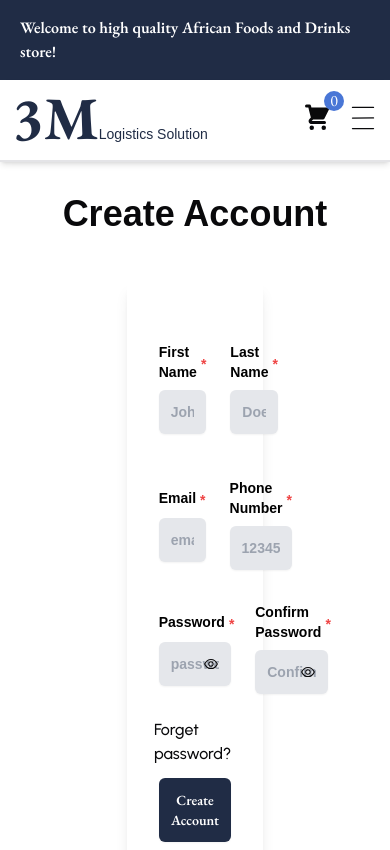
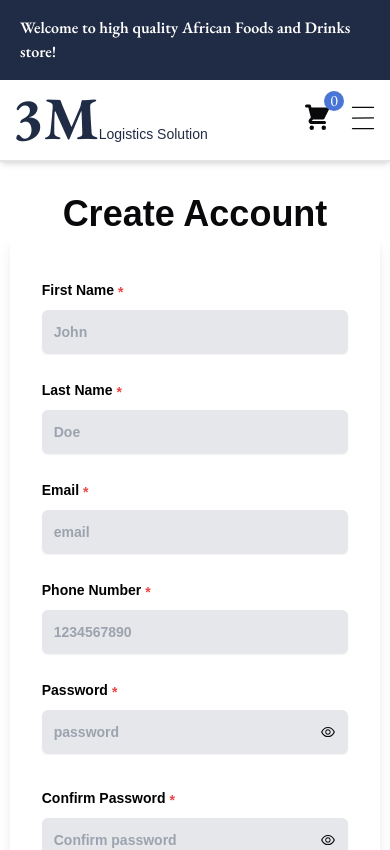
Before and after one commit to Mayadihno/3mlogistics, a Next.js app: page /register in a window 390 px wide. Shown: the top 850 px of the page. Built offline with nearby package versions, Linux system fonts and the light colour scheme; a web font is replaced by a local one.

Commit message:
refactor: improve layout and responsiveness across various components

```diff
--- a/app/(admin)/_components/AdminOrders.tsx
+++ b/app/(admin)/_components/AdminOrders.tsx
@@ -113,7 +113,7 @@ const AdminOrders = () => {
     );
   const totalOrders = data?.orders.length;
   return (
-    <div className=" font-ebgaramond mx-10">
+    <div className=" font-ebgaramond md:mx-10 mx-2">
       <h3 className="text-3xl font-semibold text-center pt-6">All Orders</h3>
       <div className=" my-6">
         {data && (
--- a/auth/Login.tsx
+++ b/auth/Login.tsx
@@ -56,9 +56,9 @@ const Login = () => {
   };
 
   return (
-    <div className=" w-[70%] mx-auto mb-10">
+    <div className="md:w-[70%] w-[95%] mx-auto mb-10">
       <h2 className="text-4xl font-semibold text-center pb-6 pt-8">Login</h2>
-      <div className="w-1/2 mx-auto my-6 shadow-2xl rounded-md">
+      <div className="md:w-1/2 w-full mx-auto my-6 shadow-2xl rounded-md">
         <form onSubmit={handleSubmit(onSubmit)} className="mt-4 px-4 py-4">
           <div className="py-4">
             <TextInput
--- a/auth/Register.tsx
+++ b/auth/Register.tsx
@@ -58,12 +58,12 @@ const Register = () => {
     }
   };
   return (
-    <div className="w-[70%] mx-auto mb-10">
-      <h2 className="text-4xl font-semibold text-center pb-6 pt-8">
+    <div className="md:w-[70%] w-[95%] mx-auto mb-10">
+      <h2 className="text-4xl font-semibold text-center md:pb-6 pt-8">
         Create Account
       </h2>
-      <div className="w-1/2 mx-auto my-6 p-4 shadow-lg rounded-md">
-        <form onSubmit={handleSubmit(onSubmit)} className="mt-4 px-4 py-4">
+      <div className="md:w-1/2 w-full mx-auto md:my-6 p-4 shadow-lg rounded-md">
+        <form onSubmit={handleSubmit(onSubmit)} className="md:mt-4 px-4 py-4">
           {generalErrorMesg && (
             <h2
               style={{ color: "#ef4444" }}
@@ -72,7 +72,7 @@ const Register = () => {
               {generalErrorMesg}
             </h2>
           )}
-          <div className="flex items-center space-x-6">
+          <div className="flex md:flex-row gap-x-7 flex-col items-center space-y-3 md:space-y-0">
             <div className="my-3 w-full">
               <TextInput
                 label="First Name"
@@ -92,7 +92,7 @@ const Register = () => {
               />
             </div>
           </div>
-          <div className="flex space-x-6 items-center my-5">
+          <div className="flex md:flex-row flex-col md:my-5 my-3 items-center gap-x-7 space-y-3 md:space-y-0">
             <div className="my-3 w-full">
               <TextInput
                 label="Email"
@@ -113,8 +113,8 @@ const Register = () => {
               />
             </div>
           </div>
-          <div className="flex items-center space-x-6">
-            <div className="w-full">
+          <div className="flex md:flex-row flex-col items-center gap-x-7 space-y-5 md:space-y-0">
+            <div className="w-full my-3">
               <TextInput
                 label="Password"
                 placeholder="password"
@@ -125,7 +125,7 @@ const Register = () => {
                 suffixIcon={<ICONS.eye />}
               />
             </div>
-            <div className="w-full">
+            <div className="w-full my-3">
               <TextInput
                 label="Confirm Password"
                 placeholder="Confirm password"
--- a/components/Profile/Profile.tsx
+++ b/components/Profile/Profile.tsx
@@ -17,21 +17,21 @@ const Profile = () => {
               <TabsList className="grid w-full grid-cols-3 py-3 px-6 font-prociono rounded-[5px] bg-[#27272a74]">
                 <TabsTrigger
                   value="profile"
-                  className="text-black text-base font-bold px-4 py-2 cursor-pointer data-[state=active]:rounded-[10px]
+                  className="text-black md:text-base text-sm font-bold px-4 py-2 cursor-pointer data-[state=active]:rounded-[10px]
                      data-[state=active]:bg-[#202C45] data-[state=active]:text-white"
                 >
                   Profile
                 </TabsTrigger>
                 <TabsTrigger
                   value="edit-profile"
-                  className="text-black text-base font-bold px-4 py-2 cursor-pointer data-[state=active]:rounded-[10px]
+                  className="text-black md:text-base text-sm  font-bold px-4 py-2 cursor-pointer data-[state=active]:rounded-[10px]
                      data-[state=active]:bg-[#202C45] data-[state=active]:text-white"
                 >
                   Edit Profile
                 </TabsTrigger>
                 <TabsTrigger
                   value="change-password"
-                  className="text-black text-base font-bold px-4 py-2 cursor-pointer data-[state=active]:rounded-[10px]
+                  className="text-black md:text-base text-sm font-bold px-4 py-2 cursor-pointer data-[state=active]:rounded-[10px]
                      data-[state=active]:bg-[#202C45] data-[state=active]:text-white"
                 >
                   Change Password
--- a/components/admin/Product/AdminProduct.tsx
+++ b/components/admin/Product/AdminProduct.tsx
@@ -262,7 +262,7 @@ const AdminProduct = () => {
             <div className="flex justify-end items-center my-8">
               <Paginate
                 setPage={setPage}
-                totalPages={data.totalPages}
+                totalPages={data?.totalPages}
                 page={page}
               />
             </div>
--- a/components/checkout/BillingInfo.tsx
+++ b/components/checkout/BillingInfo.tsx
@@ -10,7 +10,6 @@ import { useRouter } from "next/navigation";
 import { useForm } from "react-hook-form";
 import toast from "react-hot-toast";
 import { setItem } from "@/utils/storage";
-
 
 export interface AddressProp {
   firstName: string;
@@ -77,7 +76,7 @@ const BillingInfo = () => {
   return (
     <>
       {/* <CheckoutSteps current={0} /> */}
-      <div className="grid grid-cols-3 w-full space-x-6">
+      <div className="grid grid-cols-1 md:grid-cols-3 w-full gap-y-8 md:space-x-6">
         <form
           onSubmit={handleSubmit(handlePayment)}
           className="w-full font-ebgaramond col-span-2"
@@ -140,7 +139,7 @@ const BillingInfo = () => {
                   errors={errors}
                 />
               </div>
-              <div className="flex-1 !text-base">
+              <div className="flex-1 !text-base mt-[-3px]">
                 <TextInput
                   label="Country"
                   name="countries"
@@ -155,7 +154,7 @@ const BillingInfo = () => {
                 />
               </div>
             </div>
-            <div className="grid grid-cols-3 gap-x-6 my-5">
+            <div className="grid md:grid-cols-3 grid-cols-1 gap-y-4 gap-x-6 my-5">
               <div className="flex-1 !text-base">
                 <TextInput
                   label="City"
--- a/components/dropdown/Dropdown.tsx
+++ b/components/dropdown/Dropdown.tsx
@@ -16,7 +16,11 @@ import toast from "react-hot-toast";
 import { useRouter } from "next/navigation";
 import { logout } from "@/redux/slice/userSlice";
 
-const Dropdown = () => {
+interface DropdownProps {
+  setMenuOpen: (open: boolean) => void;
+}
+
+const Dropdown = ({ setMenuOpen }: DropdownProps) => {
   const { isAuthenticated, user } = useAppSelector((state) => state.user);
   const dispatch = useAppDispatch();
   const router = useRouter();
@@ -27,10 +31,12 @@ const Dropdown = () => {
     dispatch(logout());
     setIsOpen(false);
     toast.success("Logged out successfully");
+    setMenuOpen(false);
     router.push("/login");
   };
   const closeDropdown = () => {
     setIsOpen(false);
+    setMenuOpen(false);
   };
 
   return (
--- a/components/navbar/Navbar.tsx
+++ b/components/navbar/Navbar.tsx
@@ -18,6 +18,7 @@ const Navbar = () => {
   const router = useRouter();
   const handleLogin = (e: FormEvent) => {
     e.preventDefault();
+    setMenuOpen(false);
     router.push("/login");
   };
 
@@ -101,7 +102,7 @@ const Navbar = () => {
                 </div>
               </div>
               {isAuthenticated ? (
-                <Dropdown />
+                <Dropdown setMenuOpen={setMenuOpen} />
               ) : (
                 <Button
                   onClick={handleLogin}
@@ -138,7 +139,7 @@ const Navbar = () => {
             )}
             <div className="flex justify-between px-4 py-2">
               {isAuthenticated ? (
-                <Dropdown />
+                <Dropdown setMenuOpen={setMenuOpen} />
               ) : (
                 <Button
                   onClick={handleLogin}
--- a/components/payment/Payment.tsx
+++ b/components/payment/Payment.tsx
@@ -23,8 +23,8 @@ const Payment = () => {
   }, []);
 
   return (
-    <div className="flex justify-between w-[75%] mx-auto space-x-5 font-ebgaramond">
-      <div className="w-1/2 mx-auto h-fit my-10 border rounded-md shadow-md p-5">
+    <div className="flex md:flex-row flex-col justify-between md:w-[75%] w-[95%] mx-auto md:space-x-5 font-ebgaramond">
+      <div className="md:w-1/2 w-full mx-auto h-fit my-10 border rounded-md shadow-md p-5">
         <div className="py-2 border-b-2 text-sm text-nowrap">
           <h2 className="text-2xl font-semibold">Buyer Information</h2>
           <div className="flex justify-between space-y-4 md:space-y-0 md:flex-row flex-col py-2 md:items-center">
@@ -93,7 +93,7 @@ const Payment = () => {
           <h4>{formatCurrency(orderData?.totalPrice ?? 0)}</h4>
         </div>
       </div>
-      <div className=" w-1/2 mx-auto my-10">
+      <div className="md:w-1/2 w-full mx-auto md:my-10 my-5">
         <PaymentInfo />
       </div>
     </div>
```
Also changed, not shown: components/Product/ProductDetails.tsx (+4 -5 lines).
